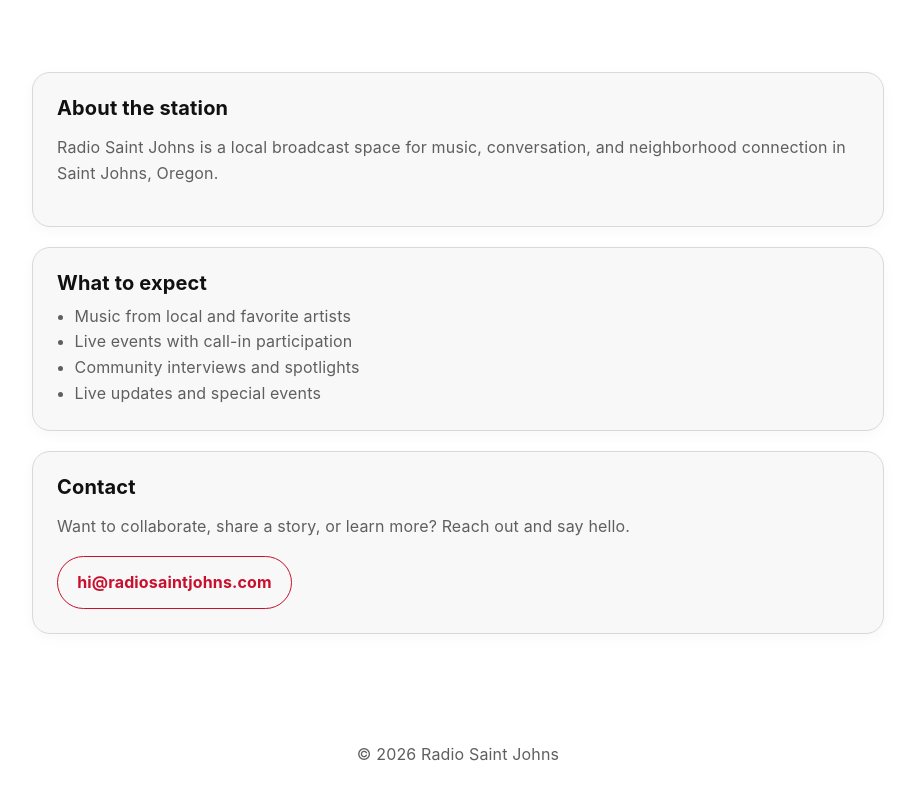
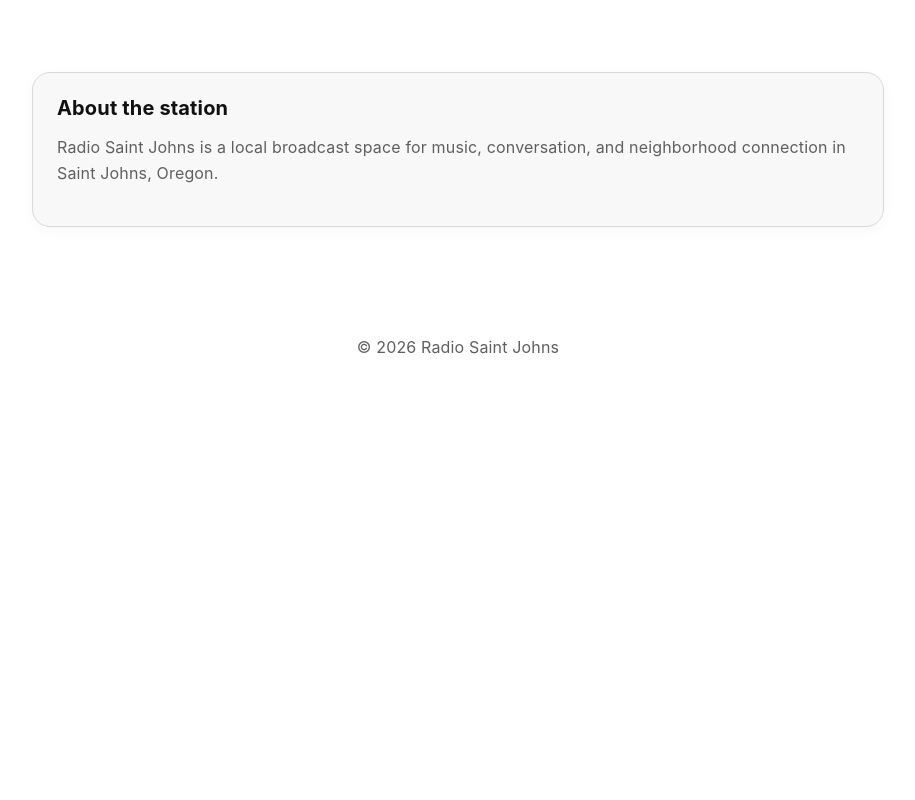
Before and after one commit to ghan/krsj, a plain HTML site: page index.html in a window 1280 px wide. Shown: the part 520-1320 px from the top of the page, without its empty margins (182-1097 px from the left). After the commit the page ends 929 px from the top, so only its background shows below. Drawn offline with Linux system fonts and the light colour scheme.

Commit message:
simplify page

```diff
--- a/index.html
+++ b/index.html
@@ -32,26 +32,6 @@
           Radio Saint Johns is a local broadcast space for music, conversation, and neighborhood connection in Saint Johns, Oregon.
         </p>
       </section>
-
-      <section class="card" id="schedule">
-        <h2>What to expect</h2>
-        <ul>
-          <li>Music from local and favorite artists</li>
-          <li>Live events with call-in participation</li>
-          <li>Community interviews and spotlights</li>
-          <li>Live updates and special events</li>
-        </ul>
-      </section>
-
-      <section class="card" id="contact">
-        <h2>Contact</h2>
-        <p>
-          Want to collaborate, share a story, or learn more? Reach out and say hello.
-        </p>
-        <a class="button button--secondary" href="mailto:hello@radiosaintjohns.com"
-          >hi@radiosaintjohns.com</a
-        >
-      </section>
     </main>
 
     <footer>
```
